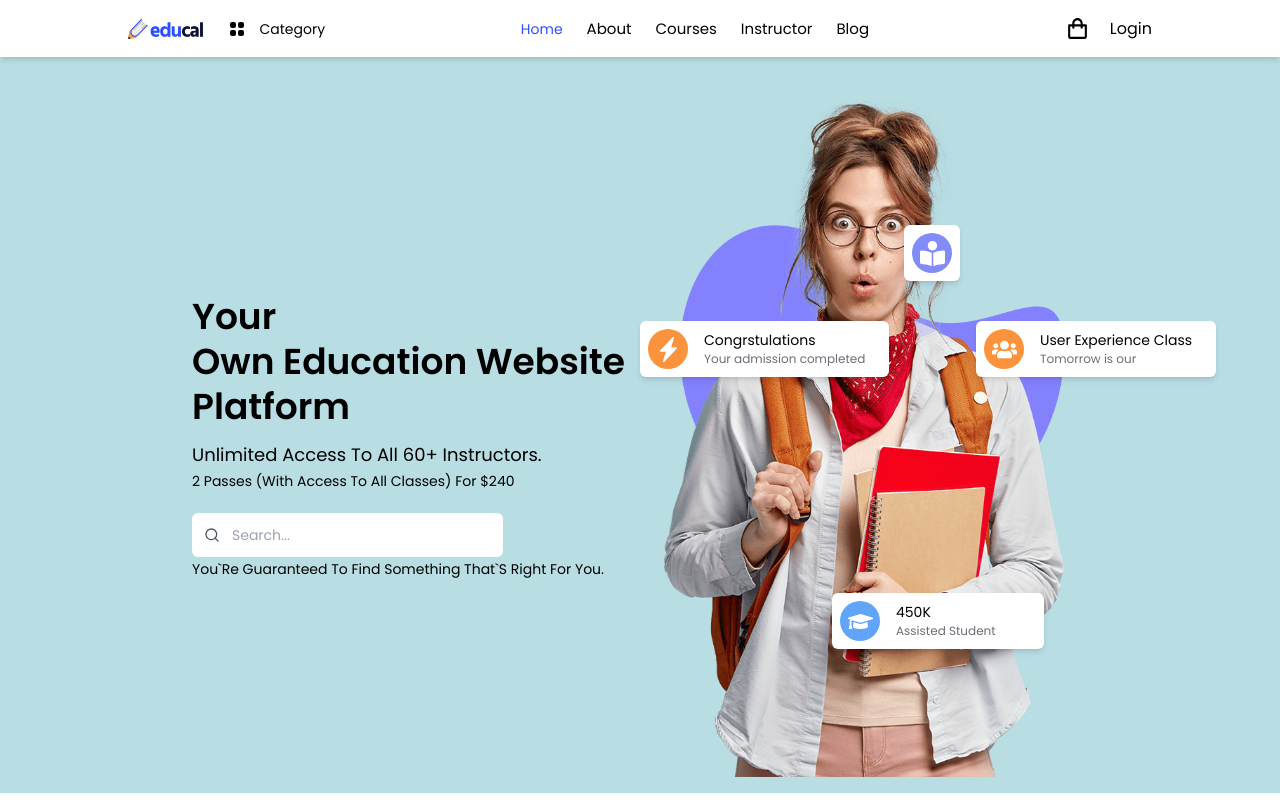
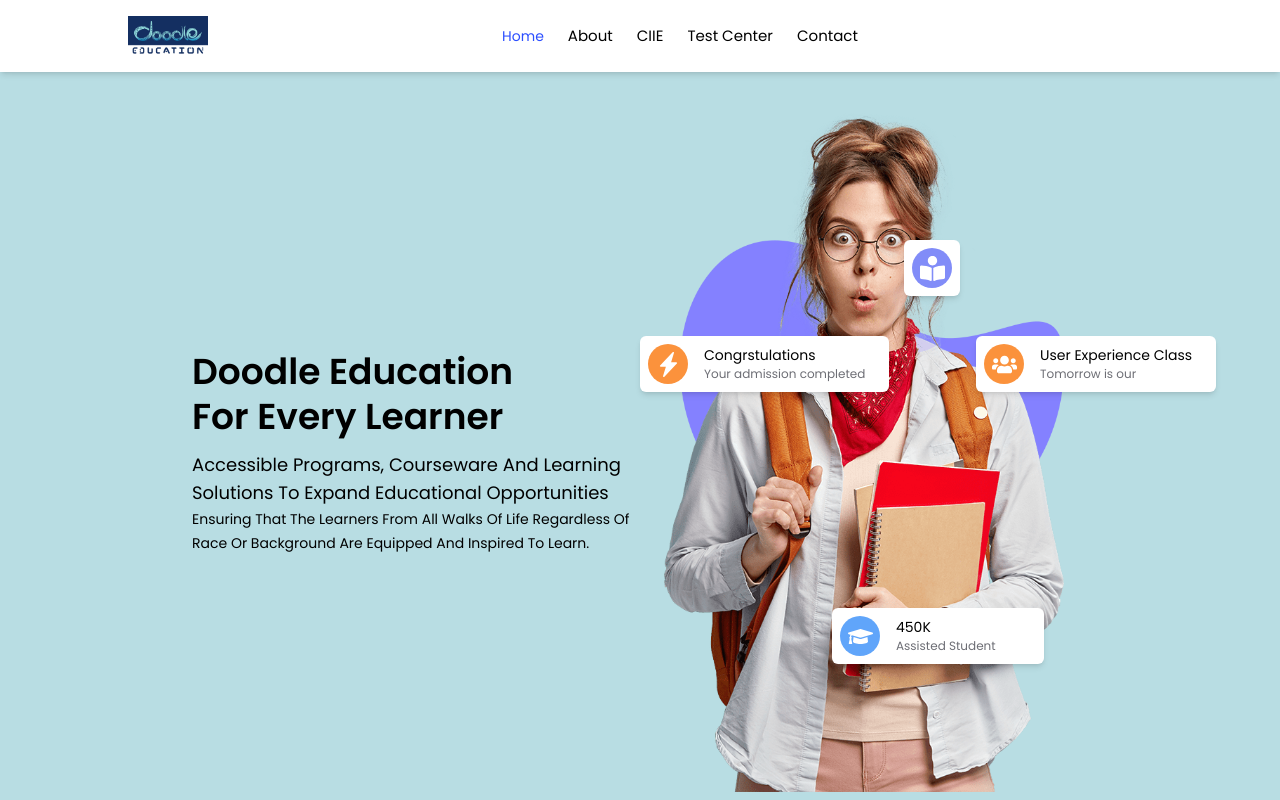
Before and after one commit to thompson129/Doodle, a React (Create React App) app: page / in a window 1280 px wide. Shown: the top 800 px of the page. Built offline with nearby package versions, Linux system fonts and the light colour scheme.

Commit message:
fix nav bar

```diff
--- a/src/components/assets/data/dummydata.js
+++ b/src/components/assets/data/dummydata.js
@@ -11,17 +11,17 @@ export const LinkData = [
   },
   {
     id: 3,
-    title: "courses",
+    title: "CIIE",
     url: "/courses",
   },
   {
     id: 4,
-    title: "Instructor",
+    title: "Test Center",
     url: "/instructor",
   },
   {
     id: 5,
-    title: "blog",
+    title: "Contact",
     url: "/blog",
   },
 ]
--- a/src/components/common/Header.jsx
+++ b/src/components/common/Header.jsx
@@ -12,12 +12,9 @@ export const Header = () => {
       <header className='bg-white py-4 text-black sticky z-50 shadow-md top-0 left-0 w-full'>
         <div className='container flex justify-between items-center'>
           <div className='logo flex items-center gap-6'>
-            <img src={LogoImg} alt='logo' className='h-5' />
-            <div className='category flex items-center text-sm gap-3'>
-              <HiViewGrid size={20} />
-              <span>category</span>
-            </div>
+            <img src={LogoImg} alt='logo' className='h-10' />
           </div>
+
           <nav className={open ? "mobile-view" : "desktop-view"}>
             <ul className='flex items-center gap-6'>
               {LinkData.map((link) => (
@@ -29,11 +26,8 @@ export const Header = () => {
               ))}
             </ul>
           </nav>
+
           <div className='account flex items-center gap-5'>
-            <button>
-              <BiShoppingBag size={25} />
-            </button>
-            <button>Login</button>{" "}
             <button className='open-menu' onClick={() => setOpen(!open)}>
               <HiOutlineMenuAlt1 size={25} />
             </button>
--- a/src/pages/Home.jsx
+++ b/src/pages/Home.jsx
@@ -31,20 +31,10 @@ export const HomeContent = () => {
           <div className='flex items-center justify-center md:flex-col'>
             <div className='left w-1/2 text-black md:w-full'>
               <h1 className='text-4xl leading-tight text-black font-semibold'>
-                 your <br /> Own education website <br /> Platform
+                 Doodle Education <br /> For Every Learner<br />
               </h1>
-              <h3 className='text-lg mt-3'>Unlimited access to all 60+ instructors.</h3>
-              <span className='text-[14px]'>2 passes (with access to all classes) for $240</span>
-
-              <div className='relative text-gray-600 focus-within:text-gray-400 mt-5'>
-                <input type='search' className='py-3 text-sm  bg-white rounded-md pl-10 focus:outline-none ' placeholder='Search...' autocomplete='off' />
-                <span className='absolute inset-y-0 left-0 flex items-center pl-2'>
-                  <button type='submit' className='p-1 focus:outline-none focus:shadow-outline'>
-                    <FiSearch />
-                  </button>
-                </span>
-              </div>
-              <span className='text-[14px]'>You`re guaranteed to find something that`s right for you.</span>
+              <h3 className='text-lg mt-3'>accessible programs, courseware and learning solutions to expand educational opportunities</h3>
+              <span className='text-[14px]'>Ensuring that the learners from all walks of life regardless of race or background are equipped and inspired to learn.</span>
             </div>
             <div className='right w-1/2 md:w-full relative'>
               <div className='images relative'>
```
Also changed, not shown: src/components/assets/images/logo-black.png.
